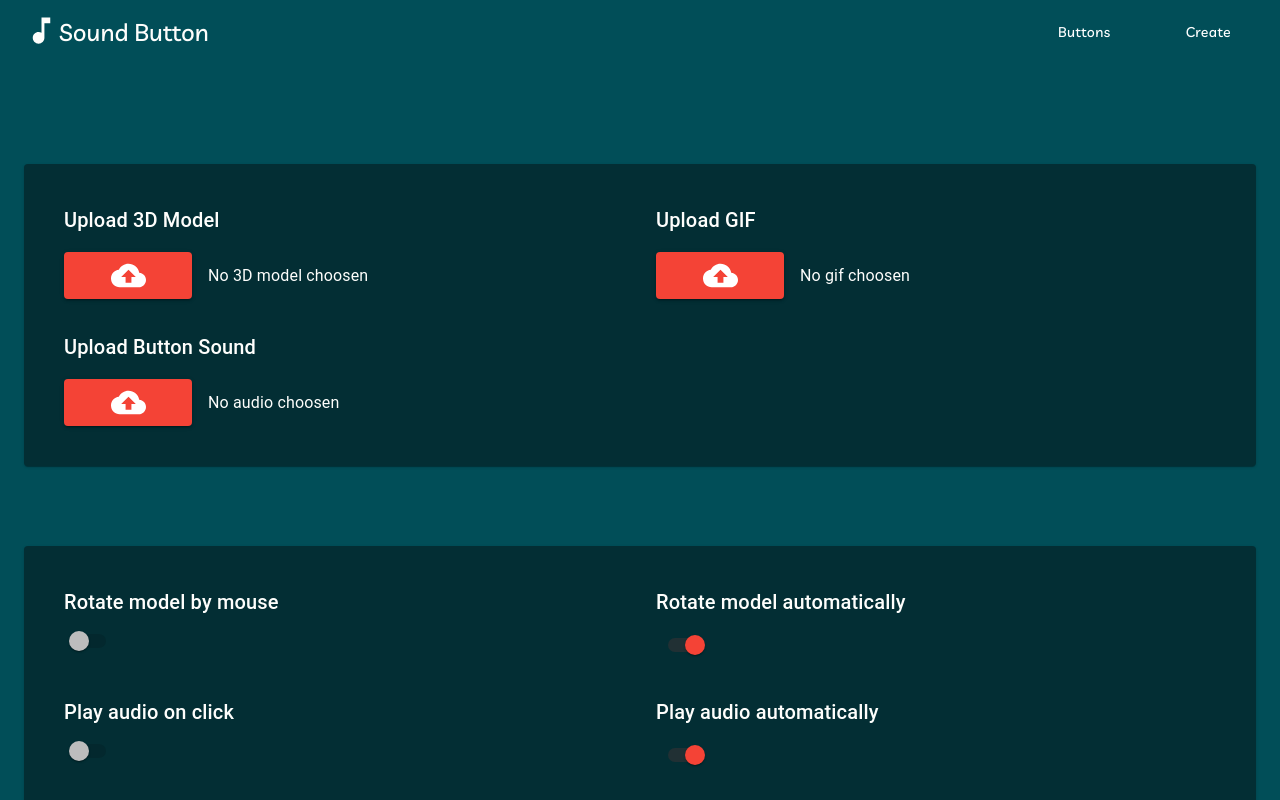
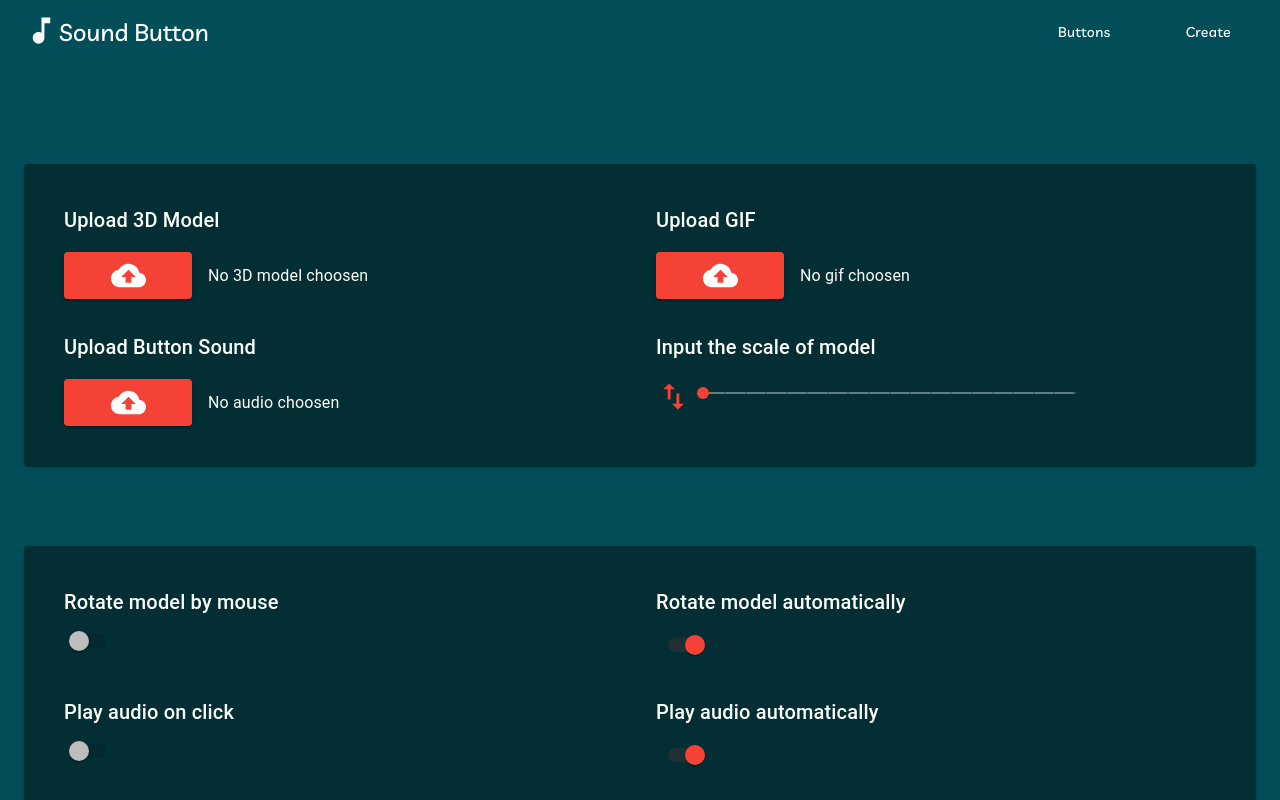
Before and after one commit to AbulKalamAZ/sound-button, a React (Create React App) app: page /create-button in a window 1280 px wide. Shown: the top 800 px of the page. Built offline with nearby package versions, Linux system fonts and the light colour scheme.

Commit message:
scaling model by slider

```diff
--- /dev/null
+++ b/src/components/scaleSlider/ScaleSlider.js
@@ -0,0 +1,99 @@
+import React from 'react';
+import { connect } from 'react-redux';
+import * as buttonActionCreator from '../../store/actions/button_actions';
+
+import { makeStyles } from '@material-ui/core/styles';
+import Grid from '@material-ui/core/Grid';
+import Slider from '@material-ui/core/Slider';
+import { Typography } from '@material-ui/core';
+import SwapVertIcon from '@material-ui/icons/SwapVert';
+
+import { createMuiTheme } from '@material-ui/core/styles';
+import { ThemeProvider } from '@material-ui/styles';
+
+// Components root style
+const useStyle = makeStyles((theme) => ({
+  root: {
+    flexGrow: 1,
+  },
+  button: {
+    color: '#ffffff',
+    background: '#f44336',
+    '&:hover': {
+      background: '#d32f2f',
+    },
+  },
+  input: {
+    display: 'none',
+  },
+}));
+
+const muiTheme = createMuiTheme({
+  overrides: {
+    MuiSlider: {
+      thumb: {
+        color: '#f44336',
+      },
+      track: {
+        color: '#f44336',
+      },
+      rail: {
+        color: 'white',
+      },
+    },
+  },
+});
+
+function ScaleSlider(props) {
+  // Creating classes object
+  const classes = useStyle();
+
+  // handle scale slide on change
+
+  const handleScaleSlider = (event, value) => {
+    props.setModelScale(value);
+  };
+
+  return (
+    <ThemeProvider theme={muiTheme}>
+      <div className={classes.root}>
+        <Grid container spacing={2}>
+          <Grid item xs={12}>
+            <Typography variant='h6'>
+              {props.componentLabel ?? 'Component Label'}
+            </Typography>
+          </Grid>
+          <Grid item xs={12}>
+            <Grid container spacing={1}>
+              <Grid item xs={1}>
+                <SwapVertIcon fontSize='large' style={{ color: '#f44336' }} />
+              </Grid>
+              <Grid item xs={8}>
+                <Slider
+                  defaultValue={1}
+                  aria-labelledby='discrete-slider'
+                  valueLabelDisplay='auto'
+                  step={0.5}
+                  marks
+                  min={1}
+                  max={10}
+                  onChangeCommitted={handleScaleSlider}
+                />
+              </Grid>
+            </Grid>
+          </Grid>
+        </Grid>
+      </div>
+    </ThemeProvider>
+  );
+}
+
+// mapping action to props
+
+const mapDispatchToProps = (dispatch) => {
+  return {
+    setModelScale: (data) => dispatch(buttonActionCreator.setModelScale(data)),
+  };
+};
+
+export default connect(null, mapDispatchToProps)(ScaleSlider);
--- a/src/pages/createButton/components/InputFormOne.js
+++ b/src/pages/createButton/components/InputFormOne.js
@@ -2,6 +2,7 @@ import React from 'react';
 import { connect } from 'react-redux';
 
 import FileUploader from '../../../components/fileUploader/FileUploader';
+import ScaleSlider from '../../../components/scaleSlider/ScaleSlider';
 
 import { makeStyles } from '@material-ui/core/styles';
 import Grid from '@material-ui/core/Grid';
@@ -55,50 +56,54 @@ function InputFormOne(props) {
           <Paper className={classes.paper}>
             <Grid container spacing={4}>
               {/* First input */}
+
               <Grid item xs={12} sm={6}>
                 <FileUploader
-                                    componentLabel="Upload 3D Model"
-                                    name="models"
-                                    fileType=".obj, .glb, .fbx"
+                  componentLabel='Upload 3D Model'
+                  name='models'
+                  fileType='.obj, .glb, .fbx'
                   isDisabled={!gifs.fileValue}
                 />
               </Grid>
+
               {/* Second input */}
+
               <Grid item xs={12} sm={6}>
                 <FileUploader
-                                    componentLabel="Upload GIF"
-                                    name="gifs"
-                                    fileType=".gif"
+                  componentLabel='Upload GIF'
+                  name='gifs'
+                  fileType='.gif'
                   isDisabled={!models.fileValue}
                 />
               </Grid>
+
               {/* Third input */}
-                            {/* <Grid item xs={12} sm={6}>
-                                <FileUploader
-                                    componentLabel="Upload Background Image"
-                                    name="images"
-                                    fileType="image/*"
-                                    isDisabled={images.fileValue}
-                                />
-                            </Grid> */}
-                            {/* Fourt input */}
 
-                            {fileFormatName ? (
+              {fileFormatName === 'fbx' ? (
                 <Grid item xs={12} sm={6}>
                   <FileUploader
-                                        componentLabel="Upload Animation File"
-                                        name="animationFile"
-                                        fileType=".fbx"
+                    componentLabel='Upload Animation File'
+                    name='animationFile'
+                    fileType='.fbx'
                     isDisabled={audios.fileValue}
                   />
                 </Grid>
               ) : null}
               <Grid item xs={12} sm={6}>
                 <FileUploader
-                                    componentLabel="Upload Button Sound"
-                                    name="audios"
-                                    fileType="audio/*"
+                  componentLabel='Upload Button Sound'
+                  name='audios'
+                  fileType='audio/*'
                   isDisabled={audios.fileValue}
+                />
+              </Grid>
+
+              {/* First input */}
+
+              <Grid item xs={12} sm={6}>
+                <ScaleSlider
+                  componentLabel='Input the scale of model'
+                  name='scale'
                 />
               </Grid>
             </Grid>
--- a/src/pages/soundButton/components/FBXRenderer.js
+++ b/src/pages/soundButton/components/FBXRenderer.js
@@ -55,6 +55,7 @@ class FBXRenderer extends Component {
       animationFile,
       changeBackground,
       noBackground,
+      scale,
       posX,
       posY,
       posZ,
@@ -163,15 +164,18 @@ class FBXRenderer extends Component {
 
     loader.load(models, function (fbx) {
       fbx.traverse((node) => {
-        fbx.scale.setScalar(0.5);
         node.castShadow = true;
+        if (scale) {
+          fbx.scale.setScalar(scale);
+        } else {
+          fbx.scale.setScalar(0.5);
+        }
       });
 
       // Loading animation
       const animation = new FBXLoader();
 
       animation.load(animationFile, (anim) => {
-        console.log(anim);
         try {
           animationMixers = new THREE.AnimationMixer(fbx);
 
--- a/src/pages/soundButton/components/GLBRenderer.js
+++ b/src/pages/soundButton/components/GLBRenderer.js
@@ -33,6 +33,7 @@ class GLBRenderer extends Component {
       rotateModelByMouse,
       changeBackground,
       noBackground,
+      scale,
       posX,
       posY,
       posZ,
@@ -147,7 +148,10 @@ class GLBRenderer extends Component {
       models,
       function (gltf) {
         gltf.scene.traverse((node) => {
-          if (node.isMesh) node.castShadow = true;
+          if (node.isMesh) {
+            node.castShadow = true;
+            if (scale) node.scale.setScalar(scale);
+          }
         });
         head = gltf.scene;
       },
--- a/src/pages/soundButton/components/OBJRenderer.js
+++ b/src/pages/soundButton/components/OBJRenderer.js
@@ -33,6 +33,7 @@ class OBJRenderer extends Component {
       rotateModelByMouse,
       changeBackground,
       noBackground,
+      scale,
       posX,
       posY,
       posZ,
@@ -148,7 +149,11 @@ class OBJRenderer extends Component {
       models,
       function (obj) {
         obj.traverse((node) => {
-          if (node.isMesh) node.castShadow = true;
+          if (node.isMesh) {
+            node.castShadow = true;
+          }
+
+          if (scale) node.scale.setScalar(scale);
         });
         head = obj;
       },
--- a/src/store/actions/button_actions.js
+++ b/src/store/actions/button_actions.js
@@ -161,3 +161,12 @@ export const setNoBackground = (payload) => {
     payload: payload,
   };
 };
+
+// set no background or not
+
+export const setModelScale = (payload) => {
+  return {
+    type: 'SET_SCALE_OF_MODEL',
+    payload: payload,
+  };
+};
--- a/src/store/reducers/buttonReducer.js
+++ b/src/store/reducers/buttonReducer.js
@@ -6,6 +6,7 @@ const initState = {
     gifs: null,
     audios: null,
     images: null,
+    scale: null,
     playAudioOnClick: false,
     playAudioAutomatically: true,
     playAudioOnce: true,
@@ -198,6 +199,15 @@ const buttonReducer = (state = initState, action) => {
         },
       };
 
+    case 'SET_SCALE_OF_MODEL':
+      return {
+        ...state,
+        button: {
+          ...state.button,
+          scale: payload,
+        },
+      };
+
     default:
       return { ...state };
   }
```
Lines whose indentation alone changed are shown as unchanged.
